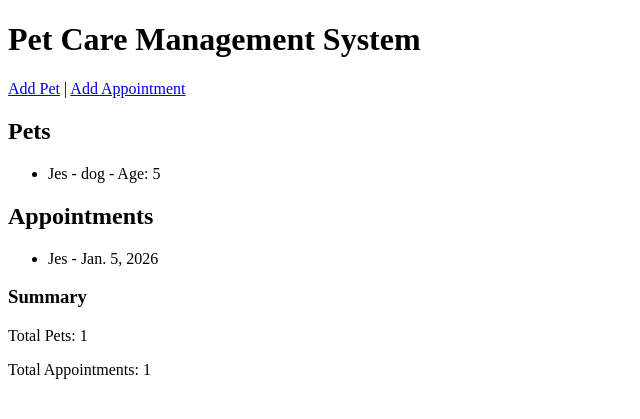
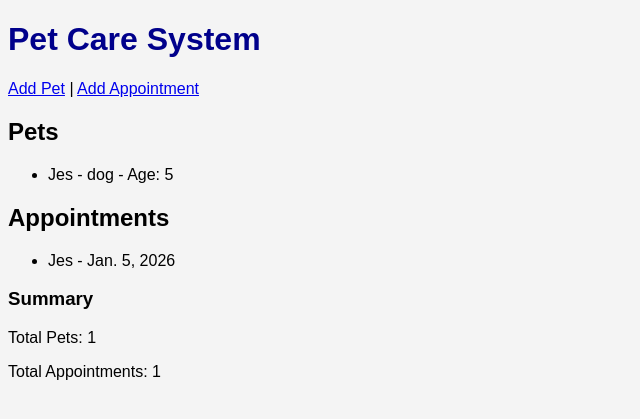
Before and after one commit to DamasceneK/pet-care-project, a Django app: page / in a window 1280 px wide. Shown: the top 419 px of the page, without its empty margins (0-640 px from the left). Run offline with Django 5.2, Linux system fonts and the light colour scheme; data comes from the database, SQL or seed files in the repository.

Commit message:
Completed Django tutorial sections (CSS, templates, forms)

```diff
--- /dev/null
+++ b/pet_app/static/pet_app/style.css
@@ -0,0 +1,8 @@
+body {
+    font-family: Arial;
+    background-color: #f4f4f4;
+}
+
+h1 {
+    color: darkblue;
+}
--- /dev/null
+++ b/pet_app/templates/base.html
@@ -0,0 +1,14 @@
+{% load static %}
+<!DOCTYPE html>
+<html>
+<head>
+    <title>Pet Care System</title>
+    <link rel="stylesheet" href="{% static 'pet_app/style.css' %}">
+</head>
+<body>
+    <h1>Pet Care System</h1>
+
+    {% block content %}
+    {% endblock %}
+</body>
+</html>
--- a/pet_app/templates/pet_app/home.html
+++ b/pet_app/templates/pet_app/home.html
@@ -1,10 +1,9 @@
-<!DOCTYPE html>
-<html>
-<head>
-    <title>Pet Care System</title>
-</head>
-<body>
-    <h1>Pet Care Management System</h1>
+{% extends 'base.html' %}
+{% load static %}
+
+{% block content %}
+
+<link rel="stylesheet" href="{% static 'pet_app/style.css' %}">
 
 <a href="/add-pet/">Add Pet</a> |
 <a href="/add-appointment/">Add Appointment</a>
@@ -26,8 +25,9 @@
         <li>No appointments yet</li>
     {% endfor %}
 </ul>
+
 <h3>Summary</h3>
 <p>Total Pets: {{ summary.total_pets }}</p>
 <p>Total Appointments: {{ summary.total_appointments }}</p>
-</body>
-</html>
+
+{% endblock %}
```
Lines whose indentation alone changed are shown as unchanged.
